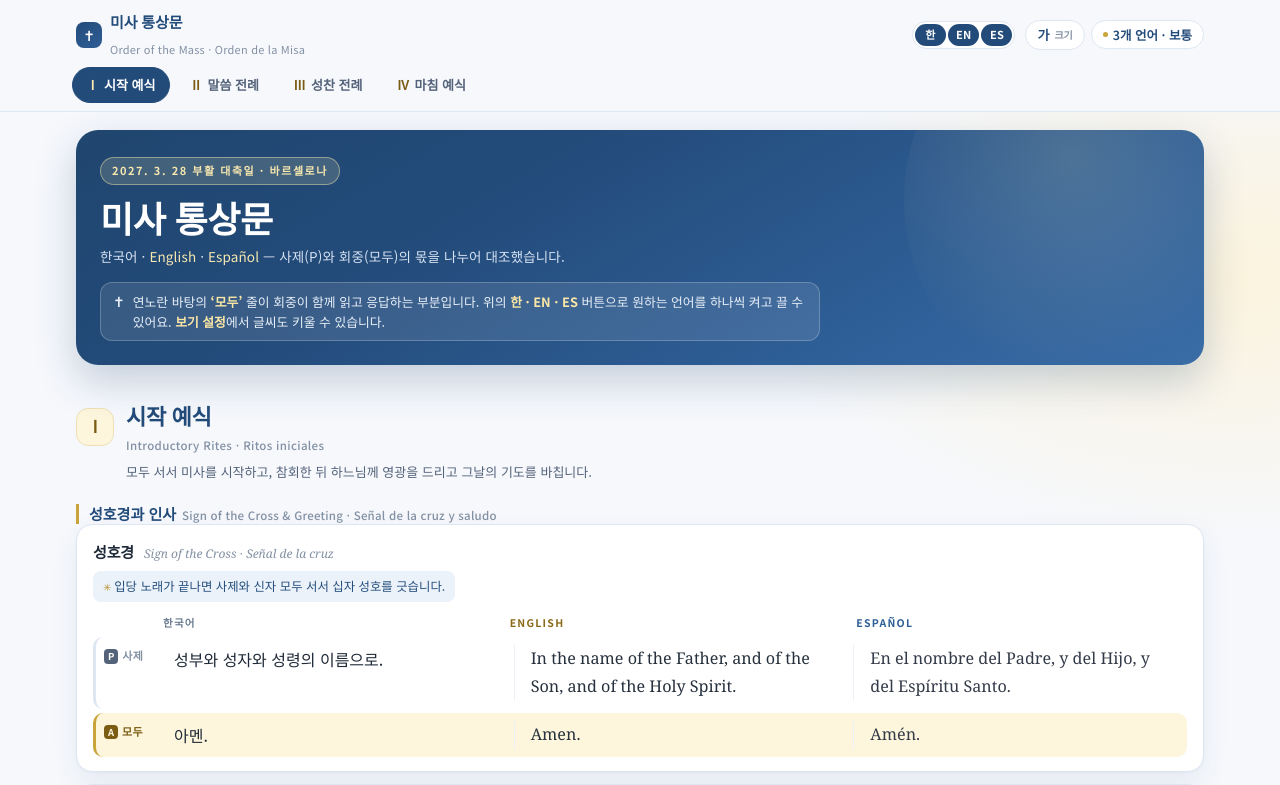
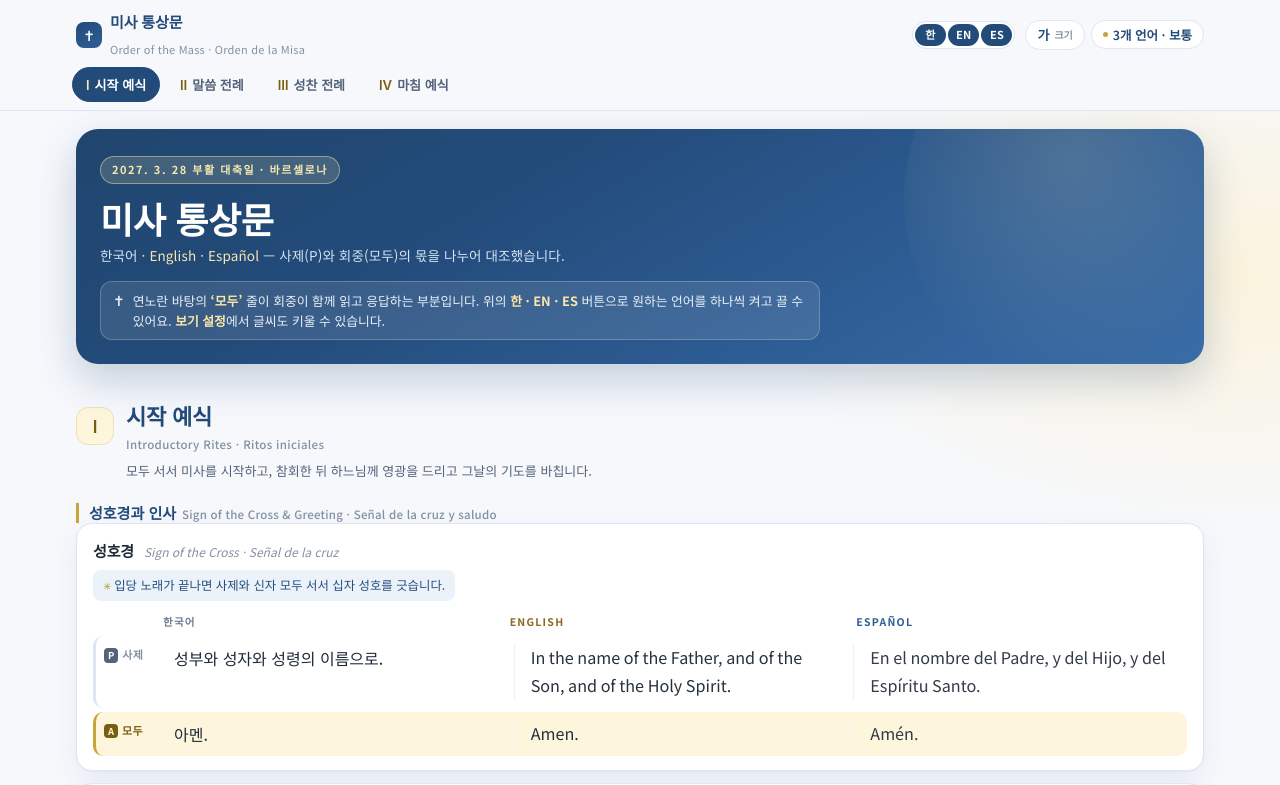
Before and after one commit to einxjin/mass-order, a plain HTML site: page index.html in a window 1280 px wide. Shown: the top 785 px of the page. Drawn offline with Linux system fonts and the light colour scheme.

Commit message:
글씨체를 Noto Sans KR로 통일 (Noto Serif 로드·사용 제거)

```diff
--- a/index.html
+++ b/index.html
@@ -9,7 +9,7 @@
 <meta name="description" content="한국어·영어·스페인어로 보는 가톨릭 미사통상문 — 사제와 회중의 몫을 나누어 대조한 대시보드">
 <link rel="preconnect" href="https://fonts.googleapis.com">
 <link rel="preconnect" href="https://fonts.gstatic.com" crossorigin>
-<link href="https://fonts.googleapis.com/css2?family=Noto+Sans+KR:wght@300;400;500;600;700&family=Noto+Serif:ital,wght@0,400;0,600;1,400&family=Noto+Serif+KR:wght@400;600&display=swap" rel="stylesheet">
+<link href="https://fonts.googleapis.com/css2?family=Noto+Sans+KR:wght@300;400;500;600;700&display=swap" rel="stylesheet">
 <style>
   :root{
     --bg:#F6F8FC;
@@ -29,7 +29,6 @@
     --shadow:0 1px 2px rgba(35,75,122,.05), 0 10px 28px rgba(35,75,122,.07);
     --radius:16px;
     --sans:"Noto Sans KR", -apple-system, BlinkMacSystemFont, "Apple SD Gothic Neo", "Malgun Gothic", "Segoe UI", Roboto, sans-serif;
-    --serif:"Noto Serif", "Noto Serif KR", Georgia, "Times New Roman", serif;
     --langs:3;
     --role-w:58px;
     --hdr:104px;
@@ -90,7 +89,7 @@
     padding:6px 13px;border-radius:999px;border:1px solid transparent;white-space:nowrap;
     transition:.18s;
   }
-  .tabs a .rn{font-family:var(--serif);font-weight:600;color:var(--gold-deep);margin-right:5px}
+  .tabs a .rn{font-family:var(--sans);font-weight:600;color:var(--gold-deep);margin-right:5px}
   .tabs a:hover{color:var(--ink);background:#fff}
   .tabs a.on{background:var(--blue);color:#fff;border-color:var(--blue)}
   .tabs a.on .rn{color:#F7E8B0}
@@ -168,7 +167,7 @@
     border-radius:999px;padding:4px 11px;margin-bottom:12px;
   }
   .hero h1{
-    font-family:var(--serif);font-weight:600;margin:0 0 4px;
+    font-family:var(--sans);font-weight:600;margin:0 0 4px;
     font-size:clamp(25px,4.2vw,36px);letter-spacing:-.01em;line-height:1.25;
   }
   .hero .sub{font-size:13.5px;color:#D7E3F3;margin:0 0 14px;letter-spacing:.01em}
@@ -187,9 +186,9 @@
   .sec-num{
     flex:0 0 auto;width:38px;height:38px;border-radius:12px;display:grid;place-items:center;
     background:var(--gold-soft);color:var(--gold-deep);border:1px solid #EEE0B4;
-    font-family:var(--serif);font-size:17px;font-weight:600;
+    font-family:var(--sans);font-size:17px;font-weight:600;
   }
-  .sec-head h2{margin:0;font-family:var(--serif);font-size:22px;font-weight:600;color:var(--blue);letter-spacing:-.01em}
+  .sec-head h2{margin:0;font-family:var(--sans);font-size:22px;font-weight:600;color:var(--blue);letter-spacing:-.01em}
   .sec-head .alt{display:block;font-family:var(--sans);font-size:11.5px;font-weight:500;color:var(--ink-faint);letter-spacing:.03em;margin-top:1px}
   .sec-note{font-size:13px;color:var(--ink-soft);margin:6px 0 16px 50px}
 
@@ -208,7 +207,7 @@
   }
   .item-head{display:flex;align-items:baseline;flex-wrap:wrap;gap:6px 10px;margin-bottom:2px}
   .item-head h4{margin:0;font-size:15px;font-weight:700;color:var(--ink);letter-spacing:-.01em}
-  .item-head .tr{font-family:var(--serif);font-size:12px;color:var(--ink-faint);font-style:italic}
+  .item-head .tr{font-family:var(--sans);font-size:12px;color:var(--ink-faint);font-style:italic}
   .rubric{
     margin:5px 0 10px;font-size:12.4px;color:#254E7C;line-height:1.55;
     background:var(--blue-soft);border-radius:8px;padding:6px 10px;display:inline-block;
@@ -242,7 +241,7 @@
   .line.a .role .k{background:var(--gold-deep);color:var(--gold-soft)}
   .cells{display:grid;grid-template-columns:repeat(var(--langs),minmax(0,1fr));gap:16px;align-items:start}
   .cell{font-size:calc(1rem * var(--scale));line-height:1.75;color:var(--ink);min-width:0;overflow-wrap:anywhere}
-  .cell.en,.cell.es{font-family:var(--serif);font-size:calc(1.01rem * var(--scale));line-height:1.72}
+  .cell.en,.cell.es{font-family:var(--sans);font-size:calc(1.01rem * var(--scale));line-height:1.72}
   .cell.en{color:#26313D}
   .cell.es{color:#333A48}
   .cell .langtag{display:none}
```
